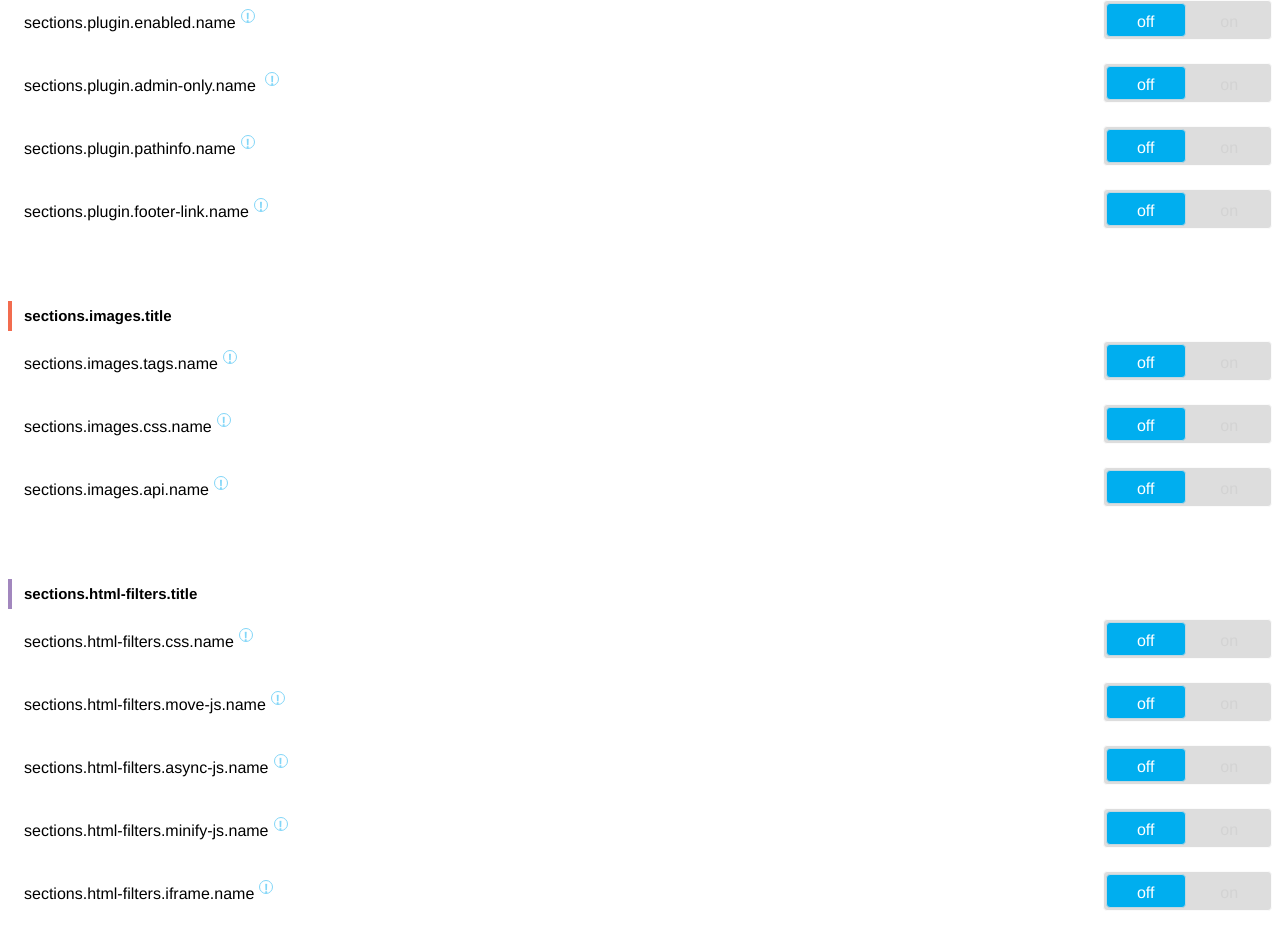
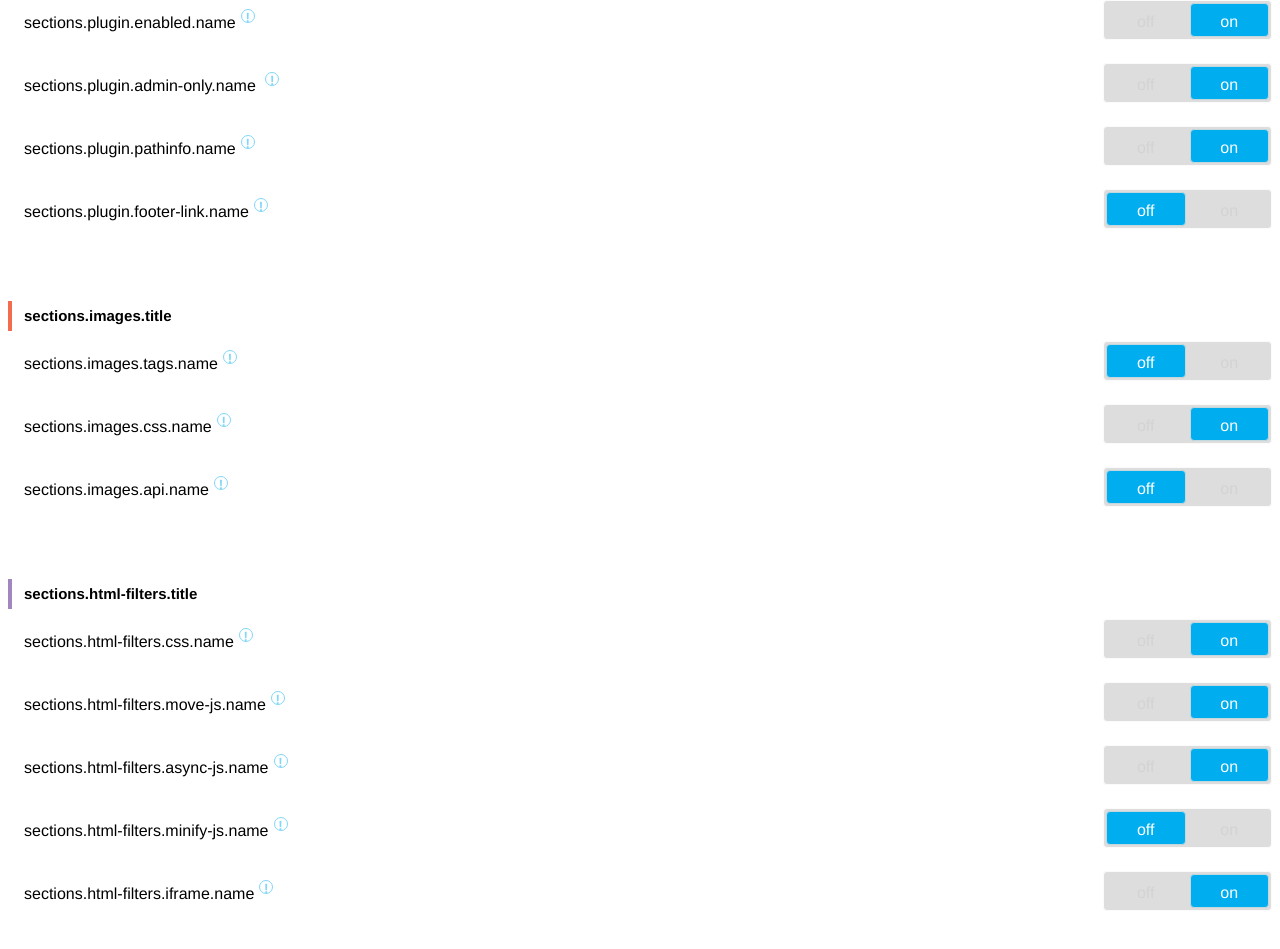
Before and after one commit to apeschar/phastpress, a Vue app in the folder admin-front-end/: page / in a window 1280 px wide. Shown: the part 629-1578 px from the top of the page. Built offline with nearby package versions, Linux system fonts and the light colour scheme.

Commit message:
Pass-in config for settings

```diff
--- a/admin-front-end/src/App.vue
+++ b/admin-front-end/src/App.vue
@@ -35,7 +35,7 @@
       This is success
     </notification>
     <br><br>
-    <settings :strings="settingsStrings"></settings>
+    <settings :strings="settingsStrings" :config="config"></settings>
   </div>
 </template>
 
@@ -56,6 +56,20 @@ export default {
         userEmail: 'the-user@phastpress.com',
         urlWithPhast: 'url-with',
         urlWithoutPhast: 'url-without'
+      },
+      config: {
+        'phastpress-enabled': 'on',
+        'phastpress-admin-only': 'on',
+        'phastpress-pathinfo-query-format': 'on',
+        'phastpress-footer-link': 'off',
+        'phastpress-img-optimization-tags': 'off',
+        'phastpress-img-optimization-css': 'on',
+        'phastpress-img-optimization-api': 'off',
+        'phastpress-css-optimization': 'on',
+        'phastpress-scripts-rearrangement': 'on',
+        'phastpress-scripts-defer': 'on',
+        'phastpress-scripts-proxy': 'off',
+        'phastpress-iframe-defer': 'on'
       }
     }
   },
--- a/admin-front-end/src/components/Setting.vue
+++ b/admin-front-end/src/components/Setting.vue
@@ -4,7 +4,7 @@
       <slot></slot>
     </div>
     <div class="switch-holder">
-      <on-off-switch v-model="value" on-value="On" off-value="Off" />
+      <on-off-switch v-model="currentValue" on-value="on" off-value="off" />
     </div>
   </div>
 </template>
@@ -14,7 +14,17 @@ import OnOffSwitch from './OnOffSwitch'
 export default {
   name: 'Setting',
   components: {OnOffSwitch},
-  props: ['value']
+  props: ['value'],
+  data () {
+    return {
+      currentValue: this.value
+    }
+  },
+  watch: {
+    currentValue (v) {
+      this.$emit('input', v)
+    }
+  }
 }
 </script>
 
--- a/admin-front-end/src/components/Settings.vue
+++ b/admin-front-end/src/components/Settings.vue
@@ -6,7 +6,7 @@
         <span v-t="'sections.plugin.title'"></span>
       </section-title>
 
-      <setting>
+      <setting v-model="enabled">
         <span v-t="'sections.plugin.enabled.name'"></span>
         <information>
           <b v-t="'common.tip'"></b>
@@ -17,7 +17,7 @@
         </information>
       </setting>
 
-      <setting>
+      <setting v-model="adminOnly">
         {{ $t('sections.plugin.admin-only.name')}}
         <information>
           <i v-t="'common.on'"></i> <span v-t="'sections.plugin.admin-only.description.on'"></span>
@@ -28,7 +28,7 @@
         </information>
       </setting>
 
-      <setting>
+      <setting v-model="pathinfoQueryFormat">
         <span v-t="'sections.plugin.pathinfo.name'"></span>
         <information>
           <i v-t="'common.on'"></i>
@@ -43,7 +43,7 @@
         </information>
       </setting>
 
-      <setting>
+      <setting v-model="footerLink">
         <span v-t="'sections.plugin.footer-link.name'"></span>
         <information>
           <span v-t="'sections.plugin.footer-link.description'"></span>
@@ -56,7 +56,7 @@
         <span v-t="'sections.images.title'"></span>
       </section-title>
 
-      <setting>
+      <setting v-model="imgOptimizationTags">
         <span v-t="'sections.images.tags.name'"></span>
         <information>
           <i18n path="sections.images.tags.description">
@@ -68,7 +68,7 @@
         </information>
       </setting>
 
-      <setting>
+      <setting v-model="imgOptimizationCss">
         <span v-t="'sections.images.css.name'"></span>
         <information>
           <div v-t="'sections.images.css.description.0'"></div>
@@ -76,7 +76,7 @@
         </information>
       </setting>
 
-      <setting>
+      <setting v-model="imgOptimizationApi">
         <span v-t="'sections.images.api.name'"></span>
         <information>
           <div v-t="'sections.images.api.description.0'"></div>
@@ -95,7 +95,7 @@
         <span v-t="'sections.html-filters.title'"></span>
       </section-title>
 
-      <setting>
+      <setting v-model="cssOptimization">
         <span v-t="'sections.html-filters.css.name'"></span>
         <information>
           <div v-t="'sections.html-filters.css.description.0'"></div>
@@ -104,21 +104,21 @@
         </information>
       </setting>
 
-      <setting>
+      <setting v-model="scriptsRearrangement">
         <span v-t="'sections.html-filters.move-js.name'"></span>
         <information>
           <span v-t="'sections.html-filters.move-js.description'"></span>
         </information>
       </setting>
 
-      <setting>
+      <setting v-model="scriptsDefer">
         <span v-t="'sections.html-filters.async-js.name'"></span>
         <information>
           <span v-t="'sections.html-filters.async-js.description'"></span>
         </information>
       </setting>
 
-      <setting>
+      <setting v-model="scriptsProxy">
         <span v-t="'sections.html-filters.minify-js.name'"></span>
         <information>
           <div v-t="'sections.html-filters.minify-js.description.0'"></div>
@@ -126,7 +126,7 @@
         </information>
       </setting>
 
-      <setting>
+      <setting v-model="iframeDefer">
         <span v-t="'sections.html-filters.iframe.name'"></span>
         <information>
           <span v-t="'sections.html-filters.iframe.description'"></span>
@@ -143,7 +143,16 @@ import Information from './Information'
 export default {
   name: 'Settings',
   components: {Information, Setting, SectionTitle},
-  props: ['strings']
+  props: ['config', 'strings'],
+  data () {
+    const data = {}
+    for (const x in this.config) {
+      const key = x.replace('phastpress-', '')
+        .replace(/-([a-z])/g, (match, p1) => p1.toUpperCase())
+      data[key] = this.config[x]
+    }
+    return data
+  }
 }
 </script>
 <style scoped>
```
